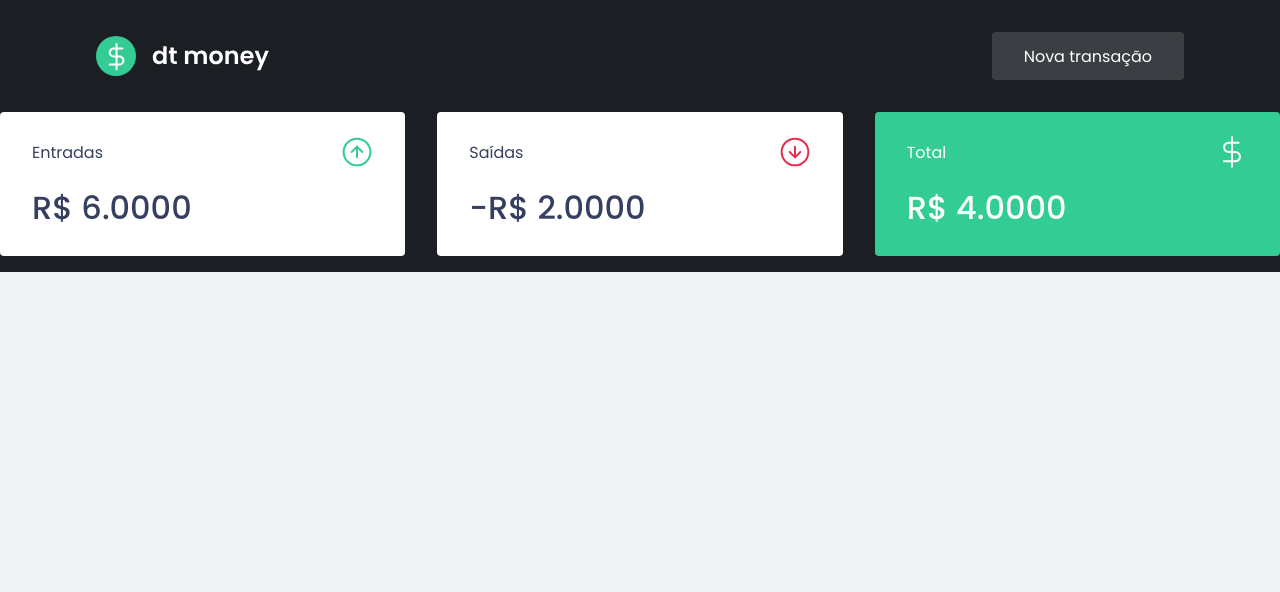
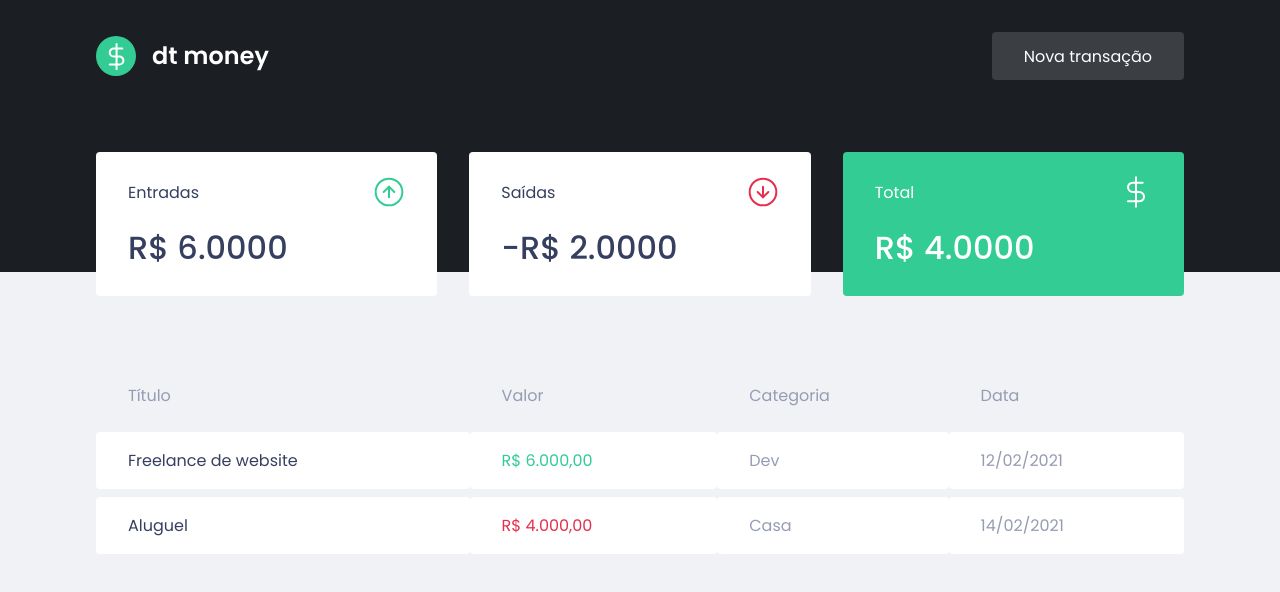
Before and after one commit to diegogasparcruz/dt-money, a Vue app: page / in a window 1280 px wide. Shown: the top 592 px of the page. Built offline with nearby package versions, Linux system fonts and the light colour scheme.

Commit message:
feat: add transactions table component

```diff
--- /dev/null
+++ b/src/components/TransactionsTable.vue
@@ -0,0 +1,73 @@
+<template>
+  <div class="container">
+    <table>
+      <thead>
+        <tr>
+          <th>Título</th>
+          <th>Valor</th>
+          <th>Categoria</th>
+          <th>Data</th>
+        </tr>
+      </thead>
+      <tbody>
+        <tr>
+          <td>Freelance de website</td>
+          <td class="deposit">R$ 6.000,00</td>
+          <td>Dev</td>
+          <td>12/02/2021</td>
+        </tr>
+        <tr>
+          <td>Aluguel</td>
+          <td class="withdraw">R$ 4.000,00</td>
+          <td>Casa</td>
+          <td>14/02/2021</td>
+        </tr>
+      </tbody>
+    </table>
+  </div>
+</template>
+
+<script>
+export default {
+  name: 'TransactionsTable',
+};
+</script>
+
+<style lang="stylus" scoped>
+.container {
+  margin-top: 4rem;
+
+  table {
+    width: 100%;
+    border-spacing: 0 0.5rem;
+
+    th {
+      color: var(--text-body);
+      font-weight: 400;
+      padding: 1rem 2rem;
+      text-align: left;
+      line-height: 1.5rem;
+    }
+
+    td {
+      padding: 1rem 2rem;
+      border: 0;
+      background: var(--shape);
+      color: var(--text-body);
+      border-radius: 0.25rem;
+
+      &:first-child {
+        color: var(--text-title);
+      }
+
+      &.deposit {
+        color: var(--green);
+      }
+
+      &.withdraw {
+        color: var(--red);
+      }
+    }
+  }
+}
+</style>
--- a/src/components/index.js
+++ b/src/components/index.js
@@ -1,2 +1,3 @@
 export { default as Header } from './Header';
 export { default as Summary } from './Summary';
+export { default as TransactionsTable } from './TransactionsTable';
--- a/src/pages/Home.vue
+++ b/src/pages/Home.vue
@@ -3,19 +3,30 @@
     <Header />
     <main>
       <Summary />
+      <TransactionsTable />
     </main>
   </div>
 </template>
 
 <script>
-import { Header, Summary } from '@/components';
+import { Header, Summary, TransactionsTable } from '../components';
 
 export default {
   name: 'Home',
   components: {
     Header,
     Summary,
+    TransactionsTable,
   },
-  data: () => ({}),
 };
 </script>
+
+<style lang="stylus" scoped>
+.home {
+  main {
+    max-width: 1120px;
+    margin: 0 auto;
+    padding: 2.5rem 1rem;
+  }
+}
+</style>
```
